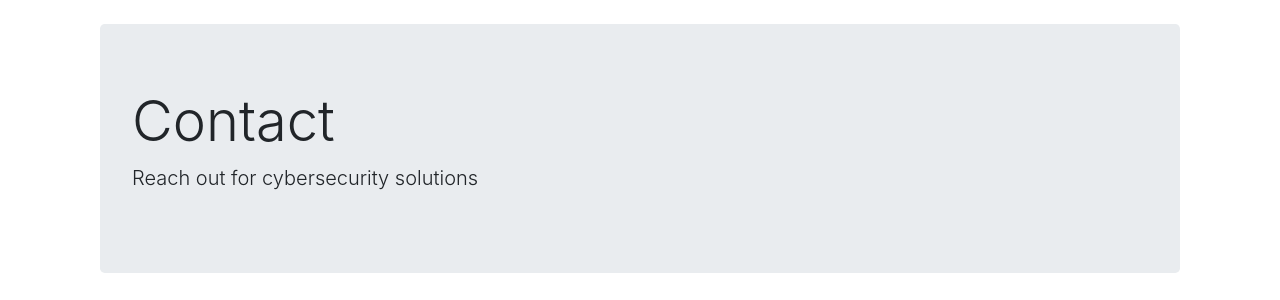
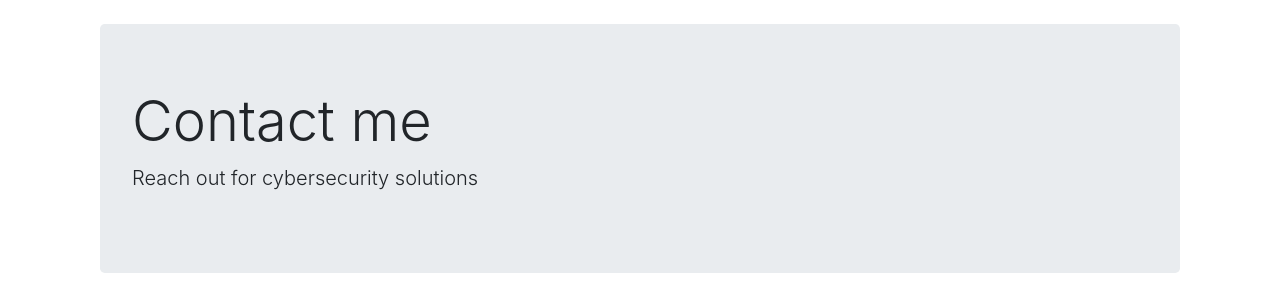
Before and after one commit to hookthieves/hookthieves.github.io, a Jekyll site: the page built from contact.html, in a window 1280 px wide. Shown: the part 128-428 px from the top of the page. Built offline with Jekyll 4.4.1, drawn with Linux system fonts in a browser that asks for light colours.

Commit message:
Update contact.html

```diff
--- a/contact.html
+++ b/contact.html
@@ -4,7 +4,7 @@
 ---
 <div class="container py-5">
     <div class="jumbotron">
-        <h1 class="display-4">Contact</h1>
+        <h1 class="display-4">Contact me</h1>
         <p class="lead">Reach out for cybersecurity solutions</p>
     </div>
     <div class="row mt-4">
```
